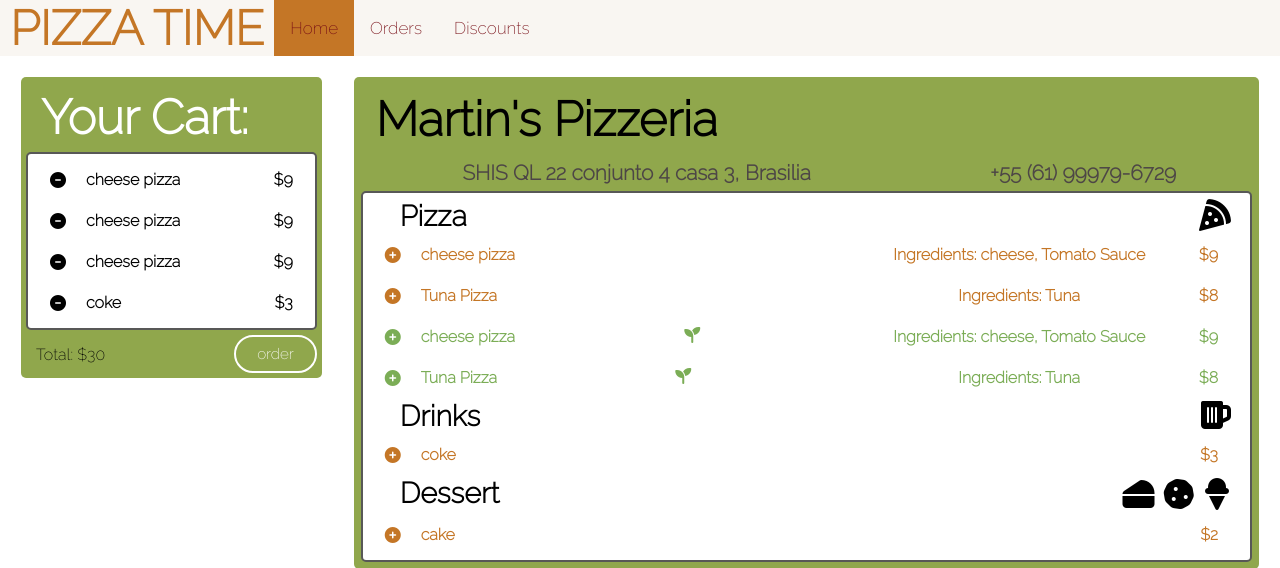
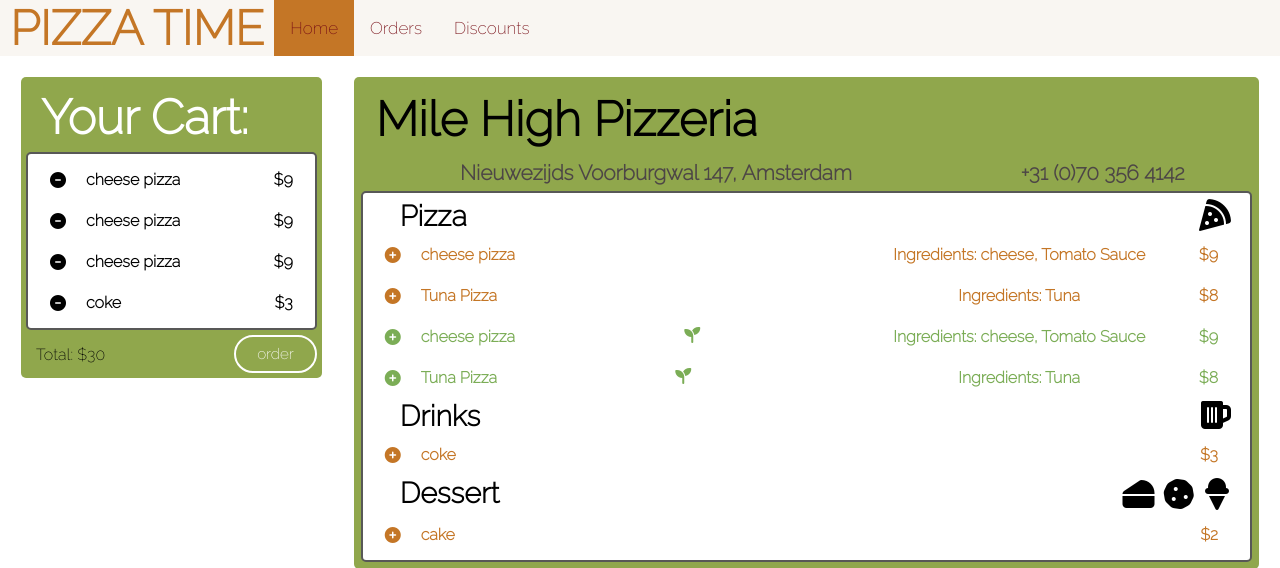
Before and after one commit to maviles1/PizzaTime, a Django app: page /menu/ in a window 1280 px wide. Shown: the top 568 px of the page. Run offline with Django 3.2, Linux system fonts and the light colour scheme; a user stored in the database is signed in; data comes from the database, SQL or seed files in the repository; lists and menus that the app fills with data are empty; some libraries are stand-ins or nearby versions.

Commit message:
the king

```diff
--- a/pizzas/templates/Menu.html
+++ b/pizzas/templates/Menu.html
@@ -78,15 +78,15 @@
           <table class="RestaurantCard">
             <tr>
               <th>
-                <h5>Martin's Pizzeria</h5>
+                <h5>Mile High Pizzeria</h5>
               </th>
             </tr>
             <tr>
                 <th class="info">
-                    <p>SHIS QL 22 conjunto 4 casa 3, Brasilia</p>
+                    <p>Nieuwezijds Voorburgwal 147, Amsterdam</p>
                 </th>
                 <th class="info">
-                    <p>+55 (61) 99979-6729</p>
+                    <p>+31 (0)70 356 4142</p>
                 </th>
             </tr>
             <tr>
```
